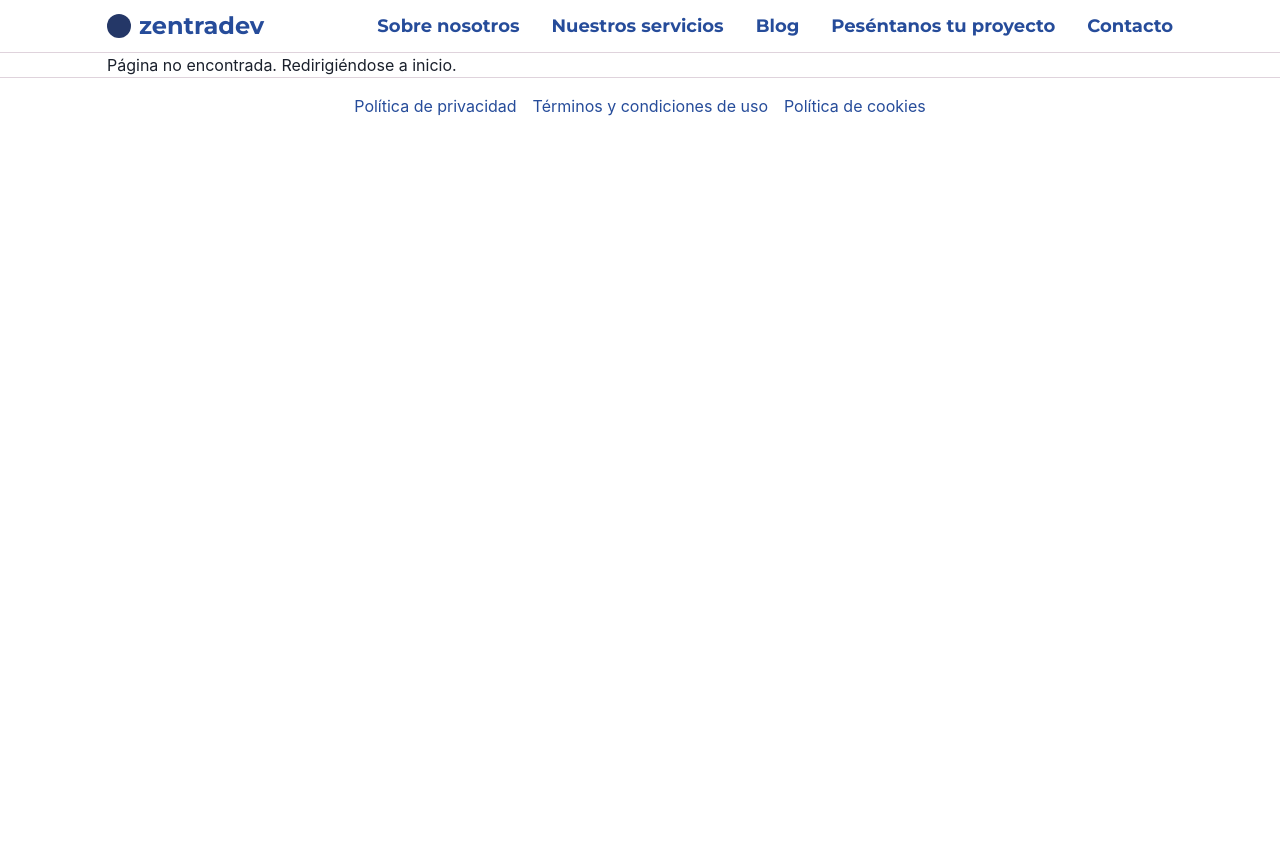
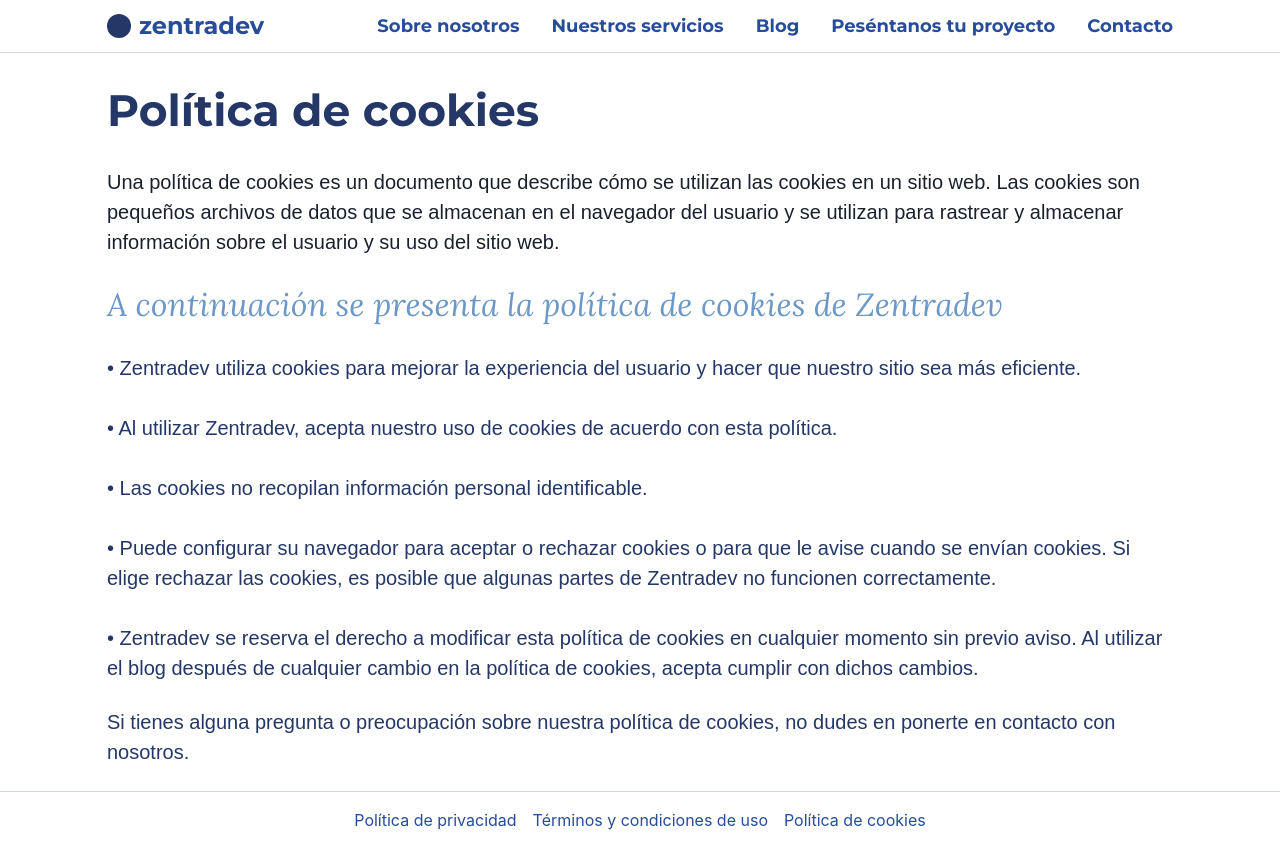
Before and after one commit to juanbric/zentra, a Next.js app: page /politica-de-cookies in a window 1280 px wide. Before the commit this address had no page. Before the commit the page ends 800 px from the top, so only its background shows below. Built offline with nearby package versions, Linux system fonts and the light colour scheme; a web font is replaced by a local one.

Commit message:
progress

```diff
--- a/components/Banner.tsx
+++ b/components/Banner.tsx
@@ -26,12 +26,13 @@
         <h1 className="copy blue">{copy}</h1>
         <Spacer size={32} />
         <div className="hover:scale-105 transform-gpu ease-in-out duration-300">
-        <Link
-          href={"/blog"}
+        <a
+          href={"https://calendly.com/zentradev/30min"}
+          target='_blank' rel='noopener noreferrer'
           className="bg-gris px-8 py-3 rounded-[18px] text-white header-tiny-bold"
         >
           RESERVA TU CONSULTORÍA GRATUITA
-        </Link>
+        </a>
         </div>
       </div>
       <div className="hidden lg:block lg:pl-14 pt-4 lg:w-3/5">
--- a/pages/nosotros.tsx
+++ b/pages/nosotros.tsx
@@ -12,37 +12,39 @@
       <MetaTag
         title={"Sobre nosotros | Zentra Dev"}
         description={
-          "ofrecemos una amplia gama de servicios a nuestros clientes. Desde diseño y desarrollo de sitios web personalizados hasta soluciones de comercio electrónico, estamos equipados para manejar todas sus necesidades de tecnología de la información."
+          "Ofrecemos una amplia gama de servicios a nuestros clientes. Desde diseño y desarrollo de sitios web personalizados hasta soluciones de comercio electrónico, estamos equipados para manejar todas sus necesidades de tecnología de la información."
         }
         url={undefined}
         image={"https://i.ibb.co/N7zSwSS/logo.png"}
       />
-      <Banner
-        img={"/nosotros.jpg"}
-        copy={
-          "Si buscas vender más, convertir mejor, y posicionarte con más eficacia en el mundo online, desarrolla tu presencia web con Zentra Dev"
-        }
-      />
       <section className="py-4 text-center">
-        <a
-          href="https://www.linkedin.com/in/juanpablobriceno/"
-          target="_blank"
-          rel="noopener noreferrer"
-        >
-          <Image
-            src="/juan.jpg"
-            width="250"
-            height="250"
-            alt="Juan Pablo Briceno"
-            className="rounded-full py-2"
-          />
-          <p>Juan Pablo Briceno</p>
-          <p>Director - Zentra Dev</p>
-          <p>Las Palmas de Gran Canaria</p>
-          <p>España</p>
-        </a>
+        <HStack className="header lg:pt-[150px]">
+          <div className="rounded-full p-6 mr-2 mt-1 bg-azul" />
+          <div className="verde">Sobre nosotros</div>
+          <Spacer size={24} />
+        </HStack>
+        <Spacer size={8} />
+        <p className="sub-header-tiny">
+          Innovadores, flexibles, y multidisciplinarios
+        </p>
       </section>
-      <div className="grid grid-cols-1 md:grid-cols-2 gap-4">
+
+      <div className="grid grid-cols-1 lg:pt-[150px] md:grid-cols-2 gap-4">
+        <div>
+          <HStack className="header ">
+            <div className="rounded-full p-6 mt-1 bg-azul" />
+            <div className="verde">zentradev</div>
+          </HStack>
+          <Spacer size={8} />
+          <p className="sub-header-tiny">
+            Trabajemos juntos y con dedicación para superar las expectativas de
+            nuestros clientes y lograr resultados sobresalientes
+          </p>
+          <p className="header-tiny-bold azul pt-2">
+            Juan Briceno — Co-Fundador de zentradev
+          </p>
+        </div>
+        <p>está aquí para ayudarlo a alcanzar sus metas, desde la creación de un sitio web profesional hasta la optimización de su presencia en línea para atraer más clientes y ganar más dinero. Trabajaremos con usted para asegurar que su sitio web sea fácil de usar y entender, y nos aseguraremos de que se ajuste a su presupuesto. ¡Contáctenos hoy para obtener más información sobre cómo podemos ayudarlo a alcanzar sus metas!</p>
         <p className="card-form copy">
           Somos una agencia de desarrollo web comprometidos a proporcionar a
           nuestros clientes productos y servicios de alta calidad a un precio
@@ -68,7 +70,23 @@
         </p>
       </div>
       <Spacer size={32} />
-      <ContactForm />
+      <a
+        href="https://www.linkedin.com/in/juanpablobriceno/"
+        target="_blank"
+        rel="noopener noreferrer"
+      >
+        <Image
+          src="/juan.jpg"
+          width="250"
+          height="250"
+          alt="Juan Pablo Briceno"
+          className="rounded-full py-2"
+        />
+        <p>Juan Pablo Briceno</p>
+        <p>Director - Zentra Dev</p>
+        <p>Las Palmas de Gran Canaria</p>
+        <p>España</p>
+      </a>
     </VStack>
   );
 };
--- /dev/null
+++ b/pages/politica-de-cookies.tsx
@@ -0,0 +1,64 @@
+import Link from "next/link";
+import React from "react";
+import Spacer from "../components/Spacer";
+
+const PoliticaCookies = () => {
+  return (
+    <div className="py-4 lg:py-6">
+      <h1 className="header-medium lg:header azul">Política de cookies</h1>
+      <Spacer size={24} />
+      <p className="copy">
+        Una política de cookies es un documento que describe cómo se utilizan
+        las cookies en un sitio web. Las cookies son pequeños archivos de datos
+        que se almacenan en el navegador del usuario y se utilizan para rastrear
+        y almacenar información sobre el usuario y su uso del sitio web.
+      </p>
+      <Spacer size={24} />
+      <h2 className="sub-header gris">
+        A continuación se presenta la política de cookies de Zentradev
+      </h2>
+      <Spacer size={24} />
+      <ul className="copy azul">
+        <li>
+          {"\u2022  "}
+          Zentradev utiliza cookies para mejorar la experiencia del usuario y
+          hacer que nuestro sitio sea más eficiente.
+        </li>
+        <br />
+        <li>
+          {"\u2022  "}
+          Al utilizar Zentradev, acepta nuestro uso de cookies de acuerdo con esta
+          política.
+        </li>
+        <br />
+        <li>
+          {"\u2022 "}
+          Las cookies no recopilan información personal identificable.
+        </li>
+        <br />
+        <li>
+          {"\u2022 "}
+          Puede configurar su navegador para aceptar o rechazar cookies o para
+          que le avise cuando se envían cookies. Si elige rechazar las cookies,
+          es posible que algunas partes de Zentradev no funcionen correctamente.
+        </li>
+        <br />
+        <li>
+          {"\u2022 "}
+          Zentradev se reserva el derecho a modificar esta política de cookies en
+          cualquier momento sin previo aviso. Al utilizar el blog después de
+          cualquier cambio en la política de cookies, acepta cumplir con dichos
+          cambios.
+        </li>
+      </ul>
+      <br />
+      <p className="copy azul">
+        Si tienes alguna pregunta o preocupación sobre nuestra política de
+        cookies, no dudes en ponerte en
+        <Link href={"/contacto"}> contacto con nosotros.</Link>
+      </p>
+    </div>
+  );
+};
+
+export default PoliticaCookies;
--- /dev/null
+++ b/pages/politica-de-privacidad.tsx
@@ -0,0 +1,65 @@
+import Link from "next/link";
+import React from "react";
+import Spacer from "../components/Spacer";
+
+const PoliticaPrivacidad = () => {
+  return (
+    <div className="py-4 lg:py-6">
+        <h1 className="header-medium lg:header azul">Política de privacidad</h1>
+        <Spacer size={24} />
+        <h2 className="sub-header gris">
+          Para proteger la privacidad de nuestros visitantes, en Zentradev hemos
+          desarrollado la siguiente política de privacidad
+        </h2>
+        <Spacer size={24} />
+        <ul className="copy azul">
+          <li>
+            {"\u2022  "}
+            Recopilamos solo la información necesaria para proporcionar una
+            experiencia de lectura óptima. Esto incluye datos demográficos y
+            preferencias de lectura.
+          </li>
+          <br />
+          <li>
+            {"\u2022  "}
+            No compartimos ni vendemos la información de nuestros lectores a
+            terceros.
+          </li>
+          <br />
+          <li>
+            {"\u2022 "}
+            Utilizamos medidas de seguridad para proteger la información de
+            nuestros lectores contra el acceso no autorizado.
+          </li>
+          <br />
+          <li>
+            {"\u2022 "}
+            Proporcionamos opciones para que nuestros lectores puedan controlar
+            cómo compartimos su información.
+          </li>
+          <br />
+          <li>
+            {"\u2022 "}
+            Respetamos la privacidad de nuestros lectores y tomamos medidas para
+            garantizar que sus datos personales sean tratados de manera segura y
+            confidencial.
+          </li>
+          <br />
+          <li>
+            {"\u2022  "}
+            Actualizamos regularmente esta política de privacidad para reflejar
+            cualquier cambio en nuestras prácticas de recopilación y uso de
+            información.
+          </li>
+          <br />
+        </ul>
+        <p className="copy azul">
+          Si tienes alguna pregunta o preocupación sobre nuestra política de
+          privacidad, no dudes en ponerte en
+          <Link href={"/contacto"}> contacto con nosotros.</Link>
+        </p>
+    </div>
+  );
+};
+
+export default PoliticaPrivacidad;
--- /dev/null
+++ b/pages/terminos-y-condiciones-de-uso.tsx
@@ -0,0 +1,72 @@
+import Link from "next/link";
+import React from "react";
+import Spacer from "../components/Spacer";
+
+const TerminosDeUso = () => {
+  return (
+    <div className="py-4 lg:py-6">
+      <h1 className="header-medium lg:header azul">Términos y condiciones de uso</h1>
+      <Spacer size={24} />
+      <h2 className="sub-header gris">
+        A continuación se presentan los términos y condiciones de uso de la página web de
+        Zentradev
+      </h2>
+      <Spacer size={24} />
+      <ul className="copy azul">
+        <li>
+          {"\u2022  "}
+          Zentradev es un blog de salud mental y bienestar emocional que
+          proporciona información y recursos para ayudar a nuestros lectores a
+          mejorar su bienestar emocional.
+        </li>
+        <br />
+        <li>
+          {"\u2022  "}
+          El contenido de Zentradev es solo para fines informativos y no debe
+          utilizarse como sustituto del consejo médico o psicológico
+          profesional.
+        </li>
+        <br />
+        <li>
+          {"\u2022 "}
+          Zentradev no se hace responsable por la exactitud, integridad o
+          actualidad del contenido del blog.
+        </li>
+        <br />
+        <li>
+          {"\u2022 "}
+          No está permitido utilizar el contenido de Zentradev sin permiso previo
+          y debidamente acreditado.
+        </li>
+        <br />
+        <li>
+          {"\u2022 "}
+          Zentradev se reserva el derecho a cambiar, actualizar o eliminar
+          cualquier contenido del blog sin previo aviso.
+        </li>
+        <br />
+        <li>
+          {"\u2022  "}
+          Al utilizar Zentradev, acepta cumplir con todas las leyes y regulaciones
+          aplicables.
+        </li>
+        <br />
+        <li>
+          {"\u2022  "}
+          Zentradev se reserva el derecho a modificar estos términos y condiciones
+          de uso en cualquier momento sin previo aviso. Al utilizar el blog
+          después de cualquier cambio en los términos y condiciones de uso,
+          acepta cumplir con dichos cambios.
+        </li>
+      </ul>
+      <br />
+      <p className="copy azul">
+        Si tienes alguna pregunta o preocupación sobre nuestros términos y
+        condiciones de uso, no dudes en ponerte en
+        <Link href={"/contacto"}> contacto con nosotros.</Link>
+      </p>
+    </div>
+  );
+};
+
+export default TerminosDeUso;
```
Also changed, not shown: 1 other file (tests, documents, lock files or other folders).
